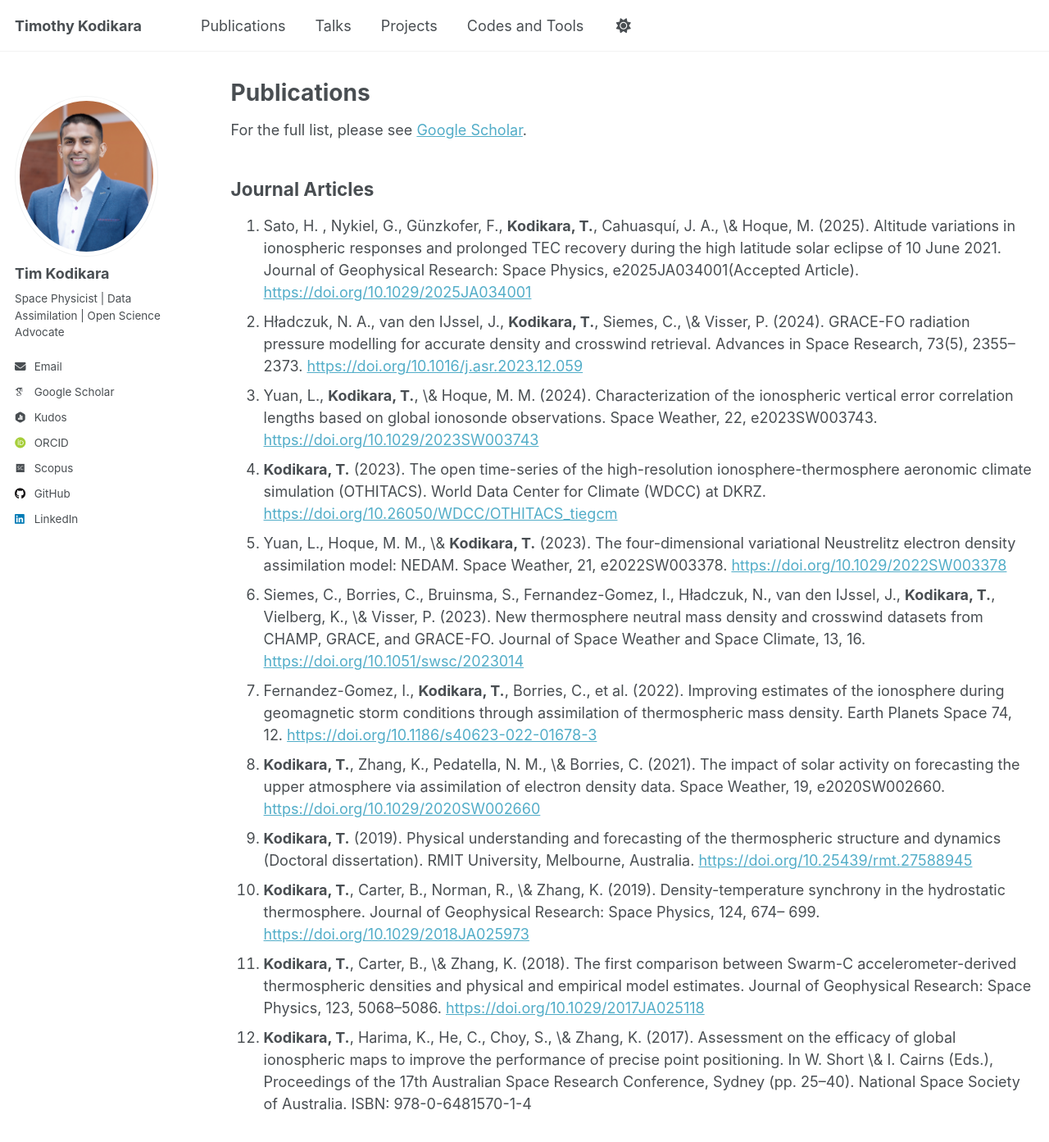
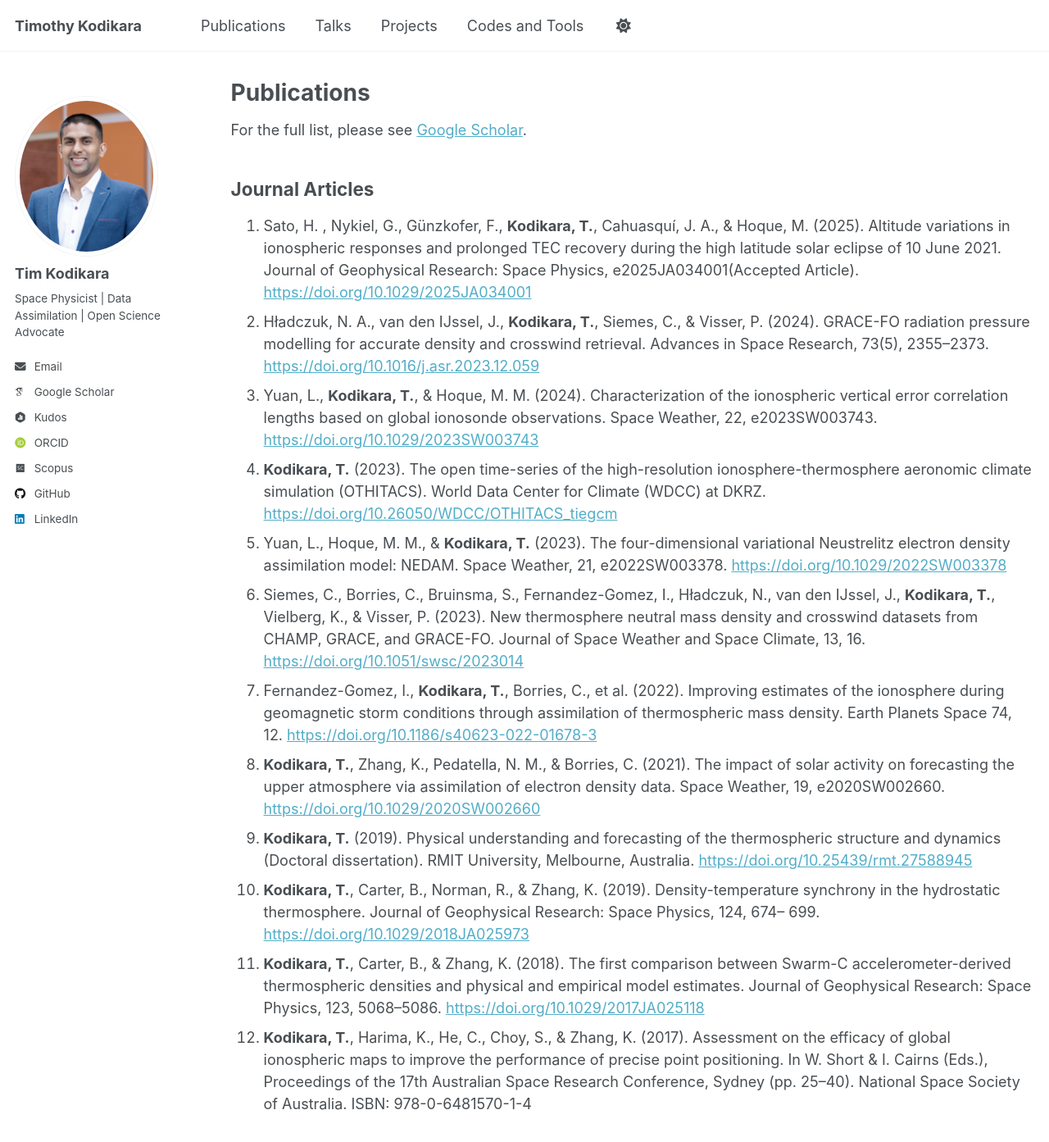
Before and after one commit to TimKod/timkod.github.io, a Jekyll site: the page built from _pages/publications.md, in a window 1280 px wide and 1400 px high. Shown: the top 1393 px of the window at 82% size. Built offline with Jekyll 4.4.1, drawn with Linux system fonts in a browser that asks for light colours; some web fonts are replaced; a script that is not in the unit is left out.

Commit message:
Add files via upload
setting up config changes

```diff
--- a/_pages/publications.md
+++ b/_pages/publications.md
@@ -9,15 +9,15 @@ For the full list, please see [Google Scholar](https://scholar.google.com/citati
 
 Journal Articles
 ------
-1. Sato, H. , Nykiel, G., Günzkofer, F., **Kodikara, T.**, Cahuasquí, J. A., \& Hoque, M. (2025). Altitude variations in ionospheric responses and prolonged TEC recovery during the high latitude solar eclipse of 10 June 2021. Journal of Geophysical Research: Space Physics, e2025JA034001(Accepted Article). [https://doi.org/10.1029/2025JA034001](https://doi.org/10.1029/2025JA034001)
-1. Hładczuk, N. A., van den IJssel, J., **Kodikara, T.**, Siemes, C., \& Visser, P. (2024). GRACE-FO radiation pressure modelling for accurate density and crosswind retrieval. Advances in Space Research, 73(5), 2355–2373. [https://doi.org/10.1016/j.asr.2023.12.059](https://doi.org/10.1016/j.asr.2023.12.059)
-1. Yuan, L., **Kodikara, T.**, \& Hoque, M. M. (2024). Characterization of the ionospheric vertical error correlation lengths based on global ionosonde observations. Space Weather, 22, e2023SW003743. [https://doi.org/10.1029/2023SW003743](https://doi.org/10.1029/2023SW003743)
+1. Sato, H. , Nykiel, G., Günzkofer, F., **Kodikara, T.**, Cahuasquí, J. A., & Hoque, M. (2025). Altitude variations in ionospheric responses and prolonged TEC recovery during the high latitude solar eclipse of 10 June 2021. Journal of Geophysical Research: Space Physics, e2025JA034001(Accepted Article). [https://doi.org/10.1029/2025JA034001](https://doi.org/10.1029/2025JA034001)
+1. Hładczuk, N. A., van den IJssel, J., **Kodikara, T.**, Siemes, C., & Visser, P. (2024). GRACE-FO radiation pressure modelling for accurate density and crosswind retrieval. Advances in Space Research, 73(5), 2355–2373. [https://doi.org/10.1016/j.asr.2023.12.059](https://doi.org/10.1016/j.asr.2023.12.059)
+1. Yuan, L., **Kodikara, T.**, & Hoque, M. M. (2024). Characterization of the ionospheric vertical error correlation lengths based on global ionosonde observations. Space Weather, 22, e2023SW003743. [https://doi.org/10.1029/2023SW003743](https://doi.org/10.1029/2023SW003743)
 1. **Kodikara, T.** (2023). The open time-series of the high-resolution ionosphere-thermosphere aeronomic climate simulation (OTHITACS). World Data Center for Climate (WDCC) at DKRZ. [https://doi.org/10.26050/WDCC/OTHITACS_tiegcm](https://doi.org/10.26050/WDCC/OTHITACS_tiegcm)
-1. Yuan, L., Hoque, M. M., \& **Kodikara, T.** (2023). The four-dimensional variational Neustrelitz electron density assimilation model: NEDAM. Space Weather, 21, e2022SW003378. [https://doi.org/10.1029/2022SW003378](https://doi.org/10.1029/2022SW003378)
-1. Siemes, C., Borries, C., Bruinsma, S., Fernandez-Gomez, I., Hładczuk, N., van den IJssel, J., **Kodikara, T.**, Vielberg, K., \& Visser, P. (2023). New thermosphere neutral mass density and crosswind datasets from CHAMP, GRACE, and GRACE-FO. Journal of Space Weather and Space Climate, 13, 16. [https://doi.org/10.1051/swsc/2023014](https://doi.org/10.1051/swsc/2023014)
+1. Yuan, L., Hoque, M. M., & **Kodikara, T.** (2023). The four-dimensional variational Neustrelitz electron density assimilation model: NEDAM. Space Weather, 21, e2022SW003378. [https://doi.org/10.1029/2022SW003378](https://doi.org/10.1029/2022SW003378)
+1. Siemes, C., Borries, C., Bruinsma, S., Fernandez-Gomez, I., Hładczuk, N., van den IJssel, J., **Kodikara, T.**, Vielberg, K., & Visser, P. (2023). New thermosphere neutral mass density and crosswind datasets from CHAMP, GRACE, and GRACE-FO. Journal of Space Weather and Space Climate, 13, 16. [https://doi.org/10.1051/swsc/2023014](https://doi.org/10.1051/swsc/2023014)
 1. Fernandez-Gomez, I., **Kodikara, T.**, Borries, C., et al. (2022). Improving estimates of the ionosphere during geomagnetic storm conditions through assimilation of thermospheric mass density. Earth Planets Space 74, 12. [https://doi.org/10.1186/s40623-022-01678-3](https://doi.org/10.1186/s40623-022-01678-3)
-1. **Kodikara, T.**, Zhang, K., Pedatella, N. M., \& Borries, C. (2021). The impact of solar activity on forecasting the upper atmosphere via assimilation of electron density data. Space Weather, 19, e2020SW002660. [https://doi.org/10.1029/2020SW002660](https://doi.org/10.1029/2020SW002660)
+1. **Kodikara, T.**, Zhang, K., Pedatella, N. M., & Borries, C. (2021). The impact of solar activity on forecasting the upper atmosphere via assimilation of electron density data. Space Weather, 19, e2020SW002660. [https://doi.org/10.1029/2020SW002660](https://doi.org/10.1029/2020SW002660)
 1. **Kodikara, T.** (2019). Physical understanding and forecasting of the thermospheric structure and dynamics (Doctoral dissertation). RMIT University, Melbourne, Australia. [https://doi.org/10.25439/rmt.27588945](https://doi.org/10.25439/rmt.27588945)
-1. **Kodikara, T.**, Carter, B., Norman, R., \& Zhang, K. (2019). Density-temperature synchrony in the hydrostatic thermosphere. Journal of Geophysical Research: Space Physics, 124, 674– 699. [https://doi.org/10.1029/2018JA025973](https://doi.org/10.1029/2018JA025973)
-1. **Kodikara, T.**, Carter, B., \& Zhang, K. (2018). The first comparison between Swarm-C accelerometer-derived thermospheric densities and physical and empirical model estimates. Journal of Geophysical Research: Space Physics, 123, 5068–5086. [https://doi.org/10.1029/2017JA025118](https://doi.org/10.1029/2017JA025118)
-1. **Kodikara, T.**, Harima, K., He, C., Choy, S., \& Zhang, K. (2017). Assessment on the efficacy of global ionospheric maps to improve the performance of precise point positioning. In W. Short \& I. Cairns (Eds.), Proceedings of the 17th Australian Space Research Conference, Sydney (pp. 25--40). National Space Society of Australia. ISBN: 978-0-6481570-1-4
+1. **Kodikara, T.**, Carter, B., Norman, R., & Zhang, K. (2019). Density-temperature synchrony in the hydrostatic thermosphere. Journal of Geophysical Research: Space Physics, 124, 674– 699. [https://doi.org/10.1029/2018JA025973](https://doi.org/10.1029/2018JA025973)
+1. **Kodikara, T.**, Carter, B., & Zhang, K. (2018). The first comparison between Swarm-C accelerometer-derived thermospheric densities and physical and empirical model estimates. Journal of Geophysical Research: Space Physics, 123, 5068–5086. [https://doi.org/10.1029/2017JA025118](https://doi.org/10.1029/2017JA025118)
+1. **Kodikara, T.**, Harima, K., He, C., Choy, S., & Zhang, K. (2017). Assessment on the efficacy of global ionospheric maps to improve the performance of precise point positioning. In W. Short & I. Cairns (Eds.), Proceedings of the 17th Australian Space Research Conference, Sydney (pp. 25--40). National Space Society of Australia. ISBN: 978-0-6481570-1-4
```
Also changed, not shown: _pages/codes_tools.md (+2 -2 lines), _pages/projects.md (added, +13 -0 lines).
